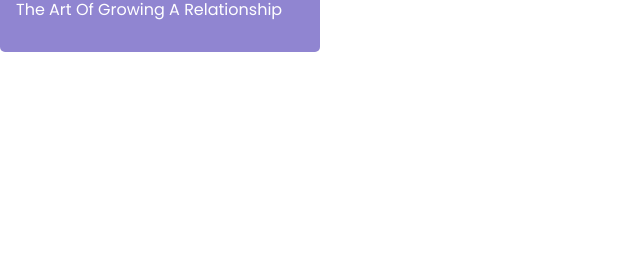
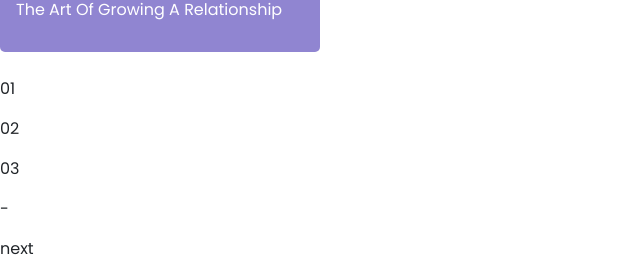
Before and after one commit to Njihia413/phase-5-project, a React (Create React App) app in the folder client/: page /course in a window 1280 px wide. Shown: the part 3091-3349 px from the top of the page, without its empty margins (0-640 px from the left). Before the commit the page ends 3143 px from the top, so only its background shows below. Built offline with nearby package versions, Linux system fonts and the light colour scheme.

Commit message:
Added number buttons

```diff
--- a/client/src/components/Course.js
+++ b/client/src/components/Course.js
@@ -187,6 +187,21 @@ const Course = () => {
           </div>
         </div>
       </div>
+      <div className="number-btn-i">
+         <p>01</p>
+      </div>
+      <div className="number-btn-i">
+         <p>02</p>
+      </div>
+      <div className="number-btn-i">
+         <p>03</p>
+      </div>
+      <div className="number-btn-i">
+         <p>-</p>
+      </div>
+      <div className="number-btn-i">
+         <p>next</p>
+      </div>
     </section>
   );
 };
```
